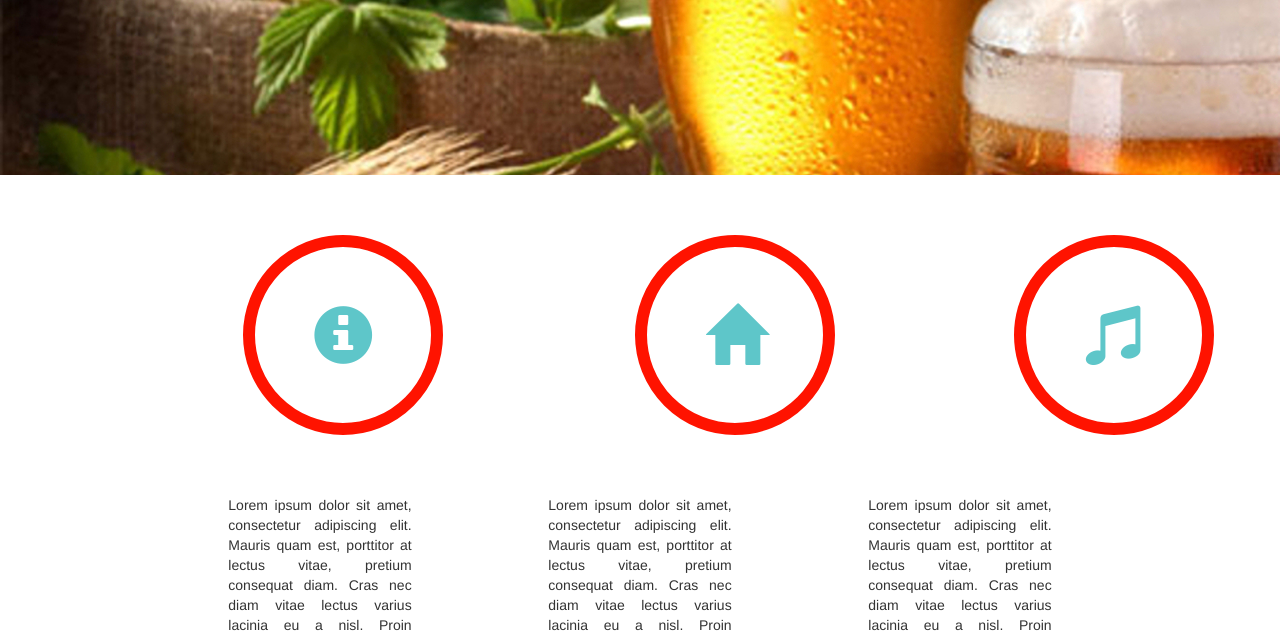
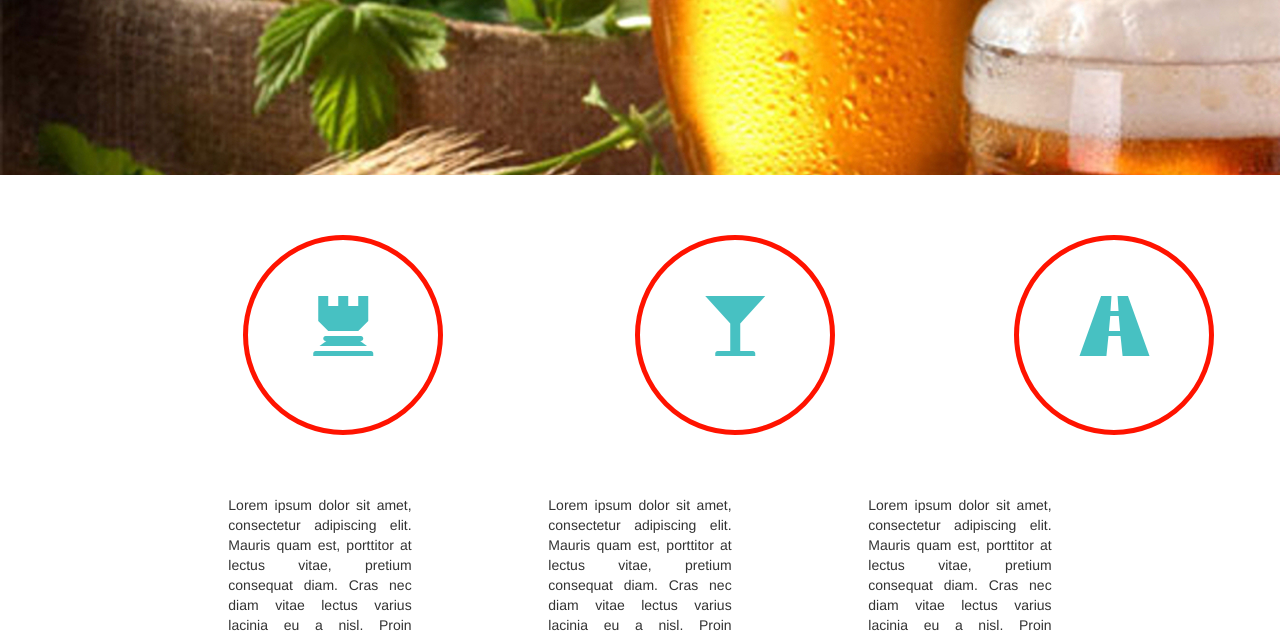
Before and after one commit to WildCodeSchool/orleans-0916-brasserieduvauret, a PHP site: page /jumbo.php in a window 1280 px wide. Shown: the part 525-1160 px from the top of the page. Run offline with PHP 8.4, Linux system fonts and the light colour scheme; some libraries are stand-ins or nearby versions.

Commit message:
Modification Jumbo et ajout des textes

```diff
--- a/css/style.css
+++ b/css/jumbo.css
@@ -26,7 +26,7 @@
 }
 
 .icone1 {
-    border: 12px solid;
+    border: 5px solid;
     border-radius: 100px 100px 100px 100px;
     height: 200px;
     width: 200px;
@@ -34,9 +34,10 @@
     margin-left: 19%;
 
 
+
 }
 .icone2 {
-    border: 12px solid;
+    border: 5px solid;
     border-radius: 100px 100px 100px 100px;
     height: 200px;
     width: 200px;
@@ -45,7 +46,7 @@
 
 }
 .icone3 {
-    border: 12px solid;
+    border: 5px solid;
     border-radius: 100px 100px 100px 100px;
     height: 200px;
     width: 200px;
@@ -55,15 +56,19 @@
 }
 .glyphicon-info-sign {
     margin: 40% auto 50% auto;
-    color: #5ec6c9;
+    color: #47c1c2;
 }
 .glyphicon-home {
     margin: 40% auto 50% auto;
-    color: #5ec6c9;
+    color: #47c1c2;
 }
 .glyphicon-music {
     margin: 40% auto 50% auto;
-    color: #5ec6c9;
+    color: #47c1c2;
+}
+.center_icons {
+    margin-top: 35%;
+    color: #47c1c2;
 }
 .hover_color{
     font-weight:bold;
--- a/jumbo.php
+++ b/jumbo.php
@@ -3,13 +3,12 @@
         <title>jumbo</title>
         <meta charset="utf-8">
         <link type="text/css" rel="stylesheet" href="https://maxcdn.bootstrapcdn.com/bootstrap/3.3.7/css/bootstrap.min.css">
-        <link type="text/css" rel="stylesheet" href="./css/style.css">
+        <link type="text/css" rel="stylesheet" href="./css/jumbo.css">
         <link href="https://fonts.googleapis.com/css?family=Pacifico" rel="stylesheet">
         <script src="https://ajax.googleapis.com/ajax/libs/jquery/1.12.4/jquery.min.js"></script>
         <script src="js/bootstrap.js"></script>
     </head>
     <body>
-
     <!--Bloc Jumbotron -->
 
         <div class="jumbotron jumbotron-fluid">
@@ -28,14 +27,14 @@
         <div class="container-fluid row bloc1">
             <a class="hover_color" href="#">
             <div class="col-lg-offset-2 col-lg-2 col-md-offset-1 col-md-6 col-xs-offset-1 col-xs-12 icone1">
-                <div class="glyphicon glyphicon-info-sign center_icons">
+                <div class="glyphicon glyphicon-tower center_icons">
 
                 </div>
             </div>
             </a>
             <a class="hover_color" href="#">
             <div class="col-lg-offset-2 col-lg-2 col-md-offset-1 col-md-6 col-xs-offset-1 col-xs-12 icone2">
-                <div class="glyphicon glyphicon-home center_icons">
+                <div class="glyphicon glyphicon-glass center_icons">
 
                 </div>
 
@@ -43,7 +42,7 @@
             </a>
             <a class="hover_color" href="#">
             <div class="col-lg-offset-2 col-lg-2 col-md-offset-1 col-md-6 col-xs-offset-1 col-xs-12 icone3">
-                <div class="glyphicon glyphicon-music center_icons">
+                <div class="glyphicon glyphicon-road center_icons">
 
                 </div>
 
@@ -67,6 +66,7 @@
                     Fusce tincidunt neque eu metus sagittis condimentum. Nunc vehicula tincidunt ante eget mattis.</p>
             </div>
         </div>
+
     </body>
 
 </html>
```
Also changed, not shown: biere.png (added), icones.php (deleted), style.css (deleted).
